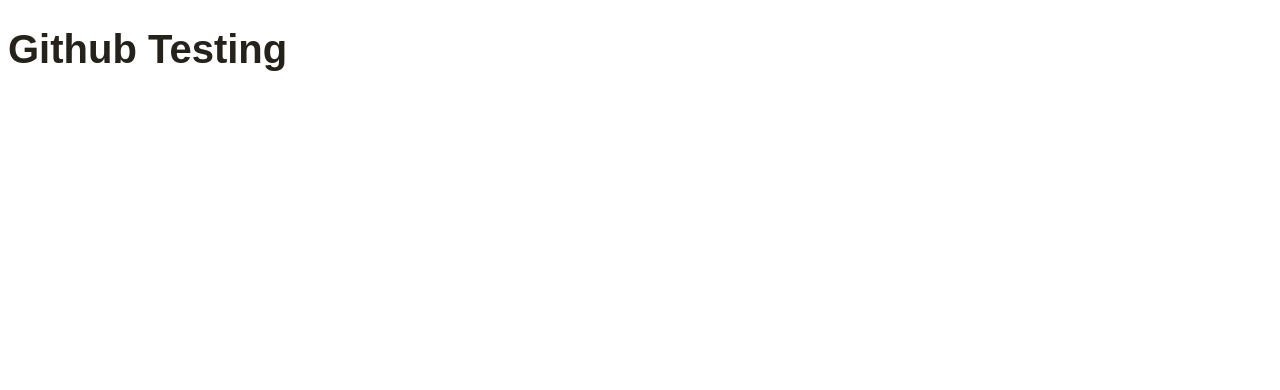
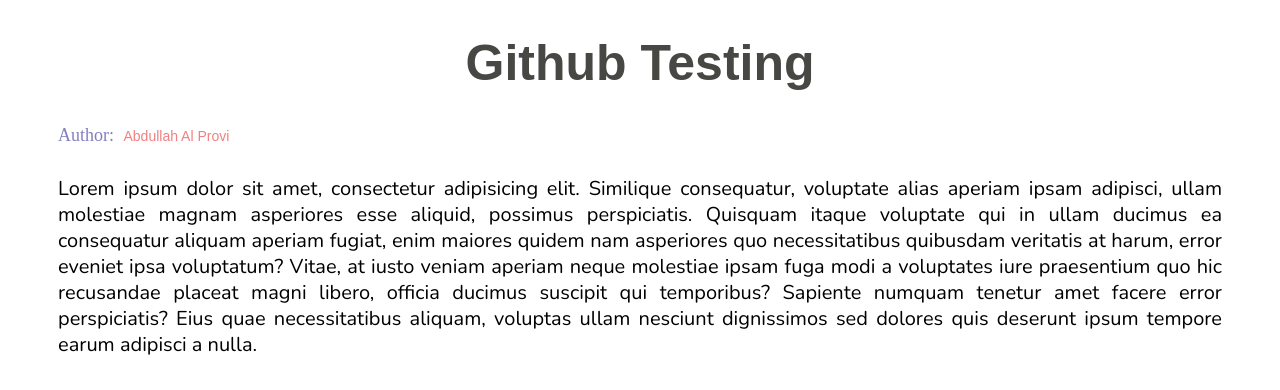
Before and after one commit to mdimranulalam/first-repo, a plain HTML site: page index.html in a window 1280 px wide. Drawn offline with nearby package versions, Linux system fonts and the light colour scheme.

Commit message:
blog added

```diff
--- a/index.html
+++ b/index.html
@@ -11,7 +11,13 @@
 </head>
 <body>
     <div class="wrapper">
+
         <h1 class="main-title">Github Testing</h1>
+
+        <small class="author-details">Author: <span class="author-name">Abdullah Al Provi</span></small>
+
+        <p class="main-details">Lorem ipsum dolor sit amet, consectetur adipisicing elit. Similique consequatur, voluptate alias aperiam ipsam adipisci, ullam molestiae magnam asperiores esse aliquid, possimus perspiciatis. Quisquam itaque voluptate qui in ullam ducimus ea consequatur aliquam aperiam fugiat, enim maiores quidem nam asperiores quo necessitatibus quibusdam veritatis at harum, error eveniet ipsa voluptatum? Vitae, at iusto veniam aperiam neque molestiae ipsam fuga modi a voluptates iure praesentium quo hic recusandae placeat magni libero, officia ducimus suscipit qui temporibus? Sapiente numquam tenetur amet facere error perspiciatis? Eius quae necessitatibus aliquam, voluptas ullam nesciunt dignissimos sed dolores quis deserunt ipsum tempore earum adipisci a nulla.</p>
+
     </div>
 </body>
 </html>
--- a/style.css
+++ b/style.css
@@ -1,5 +1,27 @@
+@import url('https://fonts.googleapis.com/css2?family=Nunito&display=swap');
 .main-title{
-    font-size: 40px;
+    font-size: 50px;
     font-family: Arial, Helvetica, sans-serif;
-    color: #25221b;
+    color: #474744;
+    text-align: center;
+
 }
+.author-details{
+    padding-left: 50px;
+    font-size: 18px;
+    color: #8080c0;
+
+}
+.author-name{
+    font-size: 14px;
+    font-family: arial;
+    color: lightcoral;
+    padding-left: 5px;
+}
+.main-details{
+    font-size: 20px;
+    font-family: 'Nunito', sans-serif;
+    text-align: justify;
+    padding: 10px 50px;
+    line-height: 1.3;
+}
```
